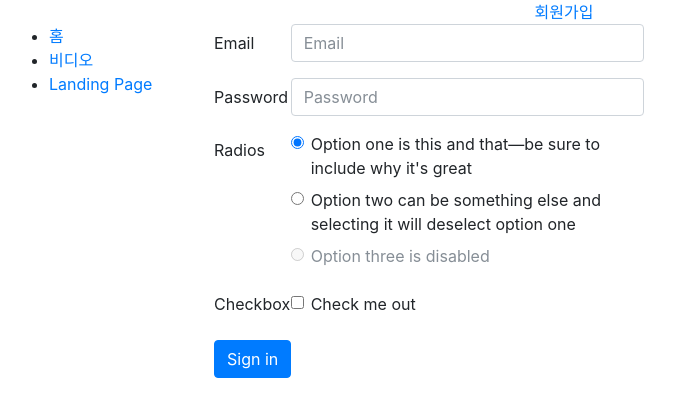
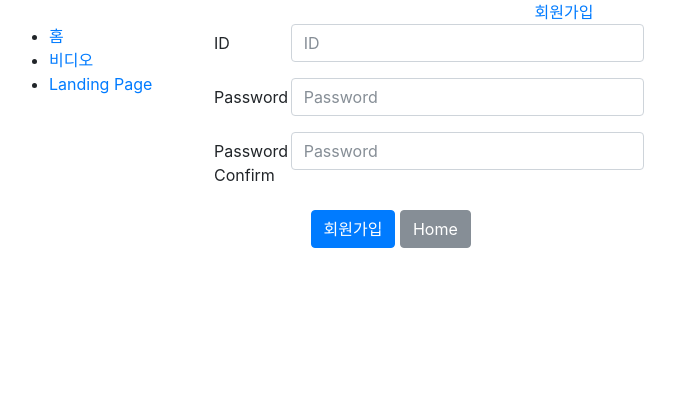
Before and after one commit to itcoopcokr/django_project, a Django app: page /accounts/register/ in a window 1280 px wide. Shown: the top 417 px of the page, without its empty margins (76-751 px from the left). Run offline with Django 3.2, Linux system fonts and the light colour scheme; some libraries are stand-ins or nearby versions.

Commit message:
register

```diff
--- a/mysite/urls.py
+++ b/mysite/urls.py
@@ -25,13 +25,13 @@ from videos.views import (
     VideoDeleteView
 )
 
-from .views import UserCreateView
+from .views import UserCreateView, UserCreateDoneView
 
 urlpatterns = [
     url(r'^admin/', admin.site.urls),
     url(r'accounts/', include('django.contrib.auth.urls')),
     url(r'accounts/register/$', UserCreateView.as_view(), name='register'),
-
+    url(r'accounts/register/done/$', UserCreateDoneView.as_view(), name='register_done'),
     url(r'^$', Home.as_view()),
     url(r'^base/$', Base.as_view()),
     url(r'^team/$', Team.as_view()),
--- a/mysite/views.py
+++ b/mysite/views.py
@@ -29,3 +29,6 @@ class UserCreateView(CreateView):
     template_name = 'registration/register.html'
     form_class = UserCreationForm
     success_url = reverse_lazy('register_done')
+
+class UserCreateDoneView(TemplateView):
+    template_name = 'registration/register_done.html'
--- a/templates/registration/register.html
+++ b/templates/registration/register.html
@@ -6,58 +6,38 @@
     <div class="row">
         <div class="col-sm-6">
 
-
-            <form>
+            <form method="POST" action=".">{% csrf_token %}
+              {% if form.errors %}
+               <div class="form-group row">
+                   <div class="alert alert-danger" role="alert">
+                   {{ form.errors }}
+                   </div>
+               </div>
+              {% endif %}
               <div class="form-group row">
-                <label for="inputEmail3" class="col-sm-2 col-form-label">Email</label>
+                <label for="id_username" class="col-sm-2 col-form-label">ID</label>
                 <div class="col-sm-10">
-                  <input type="email" class="form-control" id="inputEmail3" placeholder="Email">
+                  <input type="text" class="form-control" id="id_username" name="username" placeholder="ID" required>
                 </div>
               </div>
               <div class="form-group row">
-                <label for="inputPassword3" class="col-sm-2 col-form-label">Password</label>
+                <label for="id_password1" class="col-sm-2 col-form-label">Password</label>
                 <div class="col-sm-10">
-                  <input type="password" class="form-control" id="inputPassword3" placeholder="Password">
-                </div>
-              </div>
-              <fieldset class="form-group">
-                <div class="row">
-                  <legend class="col-form-legend col-sm-2">Radios</legend>
-                  <div class="col-sm-10">
-                    <div class="form-check">
-                      <label class="form-check-label">
-                        <input class="form-check-input" type="radio" name="gridRadios" id="gridRadios1" value="option1" checked>
-                        Option one is this and that&mdash;be sure to include why it's great
-                      </label>
-                    </div>
-                    <div class="form-check">
-                      <label class="form-check-label">
-                        <input class="form-check-input" type="radio" name="gridRadios" id="gridRadios2" value="option2">
-                        Option two can be something else and selecting it will deselect option one
-                      </label>
-                    </div>
-                    <div class="form-check disabled">
-                      <label class="form-check-label">
-                        <input class="form-check-input" type="radio" name="gridRadios" id="gridRadios3" value="option3" disabled>
-                        Option three is disabled
-                      </label>
-                    </div>
-                  </div>
-                </div>
-              </fieldset>
-              <div class="form-group row">
-                <div class="col-sm-2">Checkbox</div>
-                <div class="col-sm-10">
-                  <div class="form-check">
-                    <label class="form-check-label">
-                      <input class="form-check-input" type="checkbox"> Check me out
-                    </label>
-                  </div>
+                  <input type="password" class="form-control" id="id_password1" name="password1"
+                         placeholder="Password" required>
                 </div>
               </div>
               <div class="form-group row">
+                <label for="id_password2" class="col-sm-2 col-form-label">Password Confirm</label>
                 <div class="col-sm-10">
-                  <button type="submit" class="btn btn-primary">Sign in</button>
+                  <input type="password" class="form-control" id="id_password2" name="password2"
+                         placeholder="Password" required>
+                </div>
+              </div>
+              <div class="form-group row">
+                <div class="col-sm-10 text-center">
+                  <button type="submit" class="btn btn-primary">회원가입</button>
+                  <a href="/" class="btn btn-secondary" role="button">Home</a>
                 </div>
               </div>
             </form>
```
Also changed, not shown: templates/registration/register_done.html (added, +16 -0 lines).
